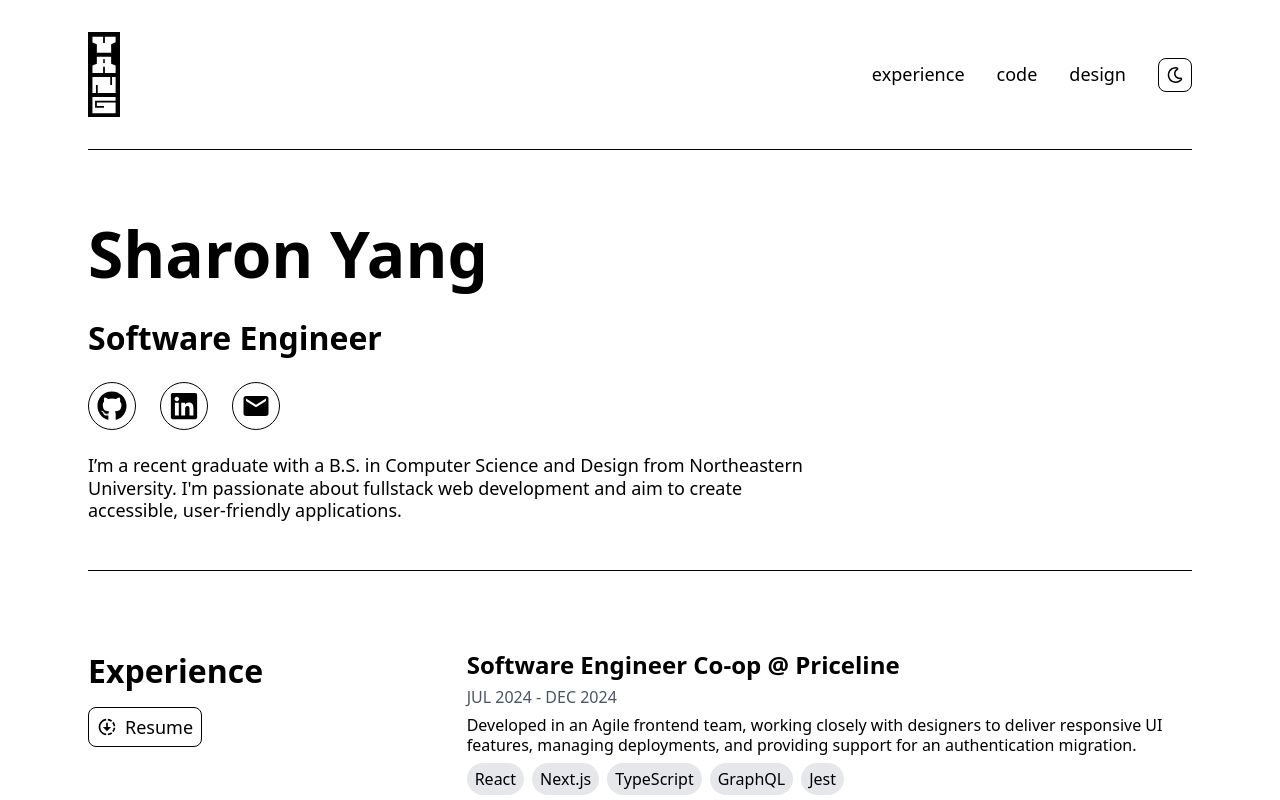
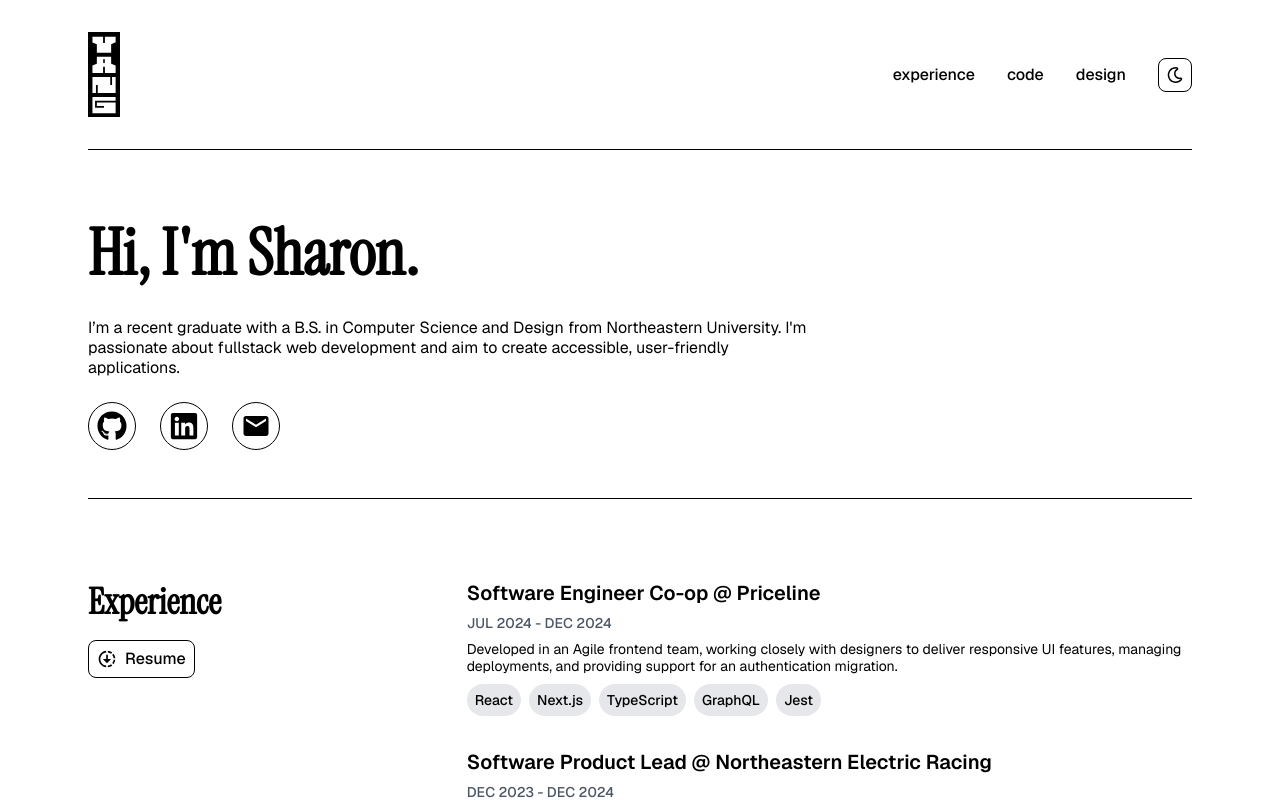
Before and after one commit to sharonyang16/sharonyang16.github.io, a Next.js app: page / in a window 1280 px wide. Shown: the top 800 px of the page. Built offline with nearby package versions, Linux system fonts and the light colour scheme.

Commit message:
update typefaces

```diff
--- a/src/app/layout.tsx
+++ b/src/app/layout.tsx
@@ -1,11 +1,17 @@
 import type { Metadata } from "next";
-import { Public_Sans } from "next/font/google";
+import { Geist, Instrument_Serif } from "next/font/google";
 import Header from "@/components/layout/Header/Header";
 import "@/styles/globals.css";
 
-const publicSans = Public_Sans({
-  variable: "--font-public-sans",
+const geist = Geist({
+  variable: "--font-sans",
   subsets: ["latin"],
+});
+
+const instrumentSerif = Instrument_Serif({
+  variable: "--font-serif",
+  subsets: ["latin"],
+  weight: "400",
 });
 
 export const metadata: Metadata = {
@@ -19,9 +25,9 @@ export default function RootLayout({
   children: React.ReactNode;
 }>) {
   return (
-    <html lang="en">
+    <html lang="en" className={`${geist.className}`}>
       <body
-        className={`${publicSans.variable} antialiased m-auto  min-h-full flex flex-col max-w-[1184px] px-10 bg-white text-black dark:bg-black dark:text-white`}
+        className={`$${geist.variable} ${instrumentSerif.variable} antialiased m-auto  min-h-full flex flex-col max-w-[1184px] px-10 bg-white text-black dark:bg-black dark:text-white`}
       >
         <Header />
         {children}
--- a/src/components/base/Typography/Typography.tsx
+++ b/src/components/base/Typography/Typography.tsx
@@ -5,13 +5,13 @@ import { cn } from "../utils";
 const typographyVariants = cva("", {
   variants: {
     intent: {
-      heading: "font-semibold text-[64px] leading-[1.25]",
-      subheadding1: "font-semibold text-[32px] leading-[1.25]",
-      subheadding2: "font-semibold text-2xl leading-[28px]",
-      label1: "font-medium text-lg leading-[1.25]",
-      label2: "font-medium text-base leading-[1.25]",
-      paragraph1: "font-normal text-lg leading-[1.25]",
-      paragraph2: "font-normal text-base leading-[1.25]",
+      heading: "font-semibold text-[64px] leading-[1.25] font-serif",
+      subheadding1: "font-semibold text-[36px] leading-[1.25] font-serif",
+      subheadding2: "font-semibold text-xl leading-[28px]",
+      label1: "font-medium text-base leading-[1.25]",
+      label2: "font-medium text-sm leading-[1.25]",
+      paragraph1: "font-normal text-base leading-[1.25]",
+      paragraph2: "font-normal text-sm leading-[1.25]",
     },
   },
   defaultVariants: {
--- a/src/components/home/Hero/Hero.tsx
+++ b/src/components/home/Hero/Hero.tsx
@@ -7,7 +7,7 @@ const Hero = ({ name, role, links, summary }: HeroProps) => {
   return (
     <div className="flex flex-col w-full gap-6">
       <Typography intent="heading">{name}</Typography>
-      <Typography intent="subheadding1">{role}</Typography>
+      <Typography intent="paragraph1">{summary}</Typography>
       <div className="flex gap-6">
         {links.map((link) => (
           <Link
@@ -22,7 +22,6 @@ const Hero = ({ name, role, links, summary }: HeroProps) => {
           </Link>
         ))}
       </div>
-      <Typography intent="paragraph1">{summary}</Typography>
     </div>
   );
 };
--- a/src/content/hero.json
+++ b/src/content/hero.json
@@ -1,5 +1,5 @@
 {
-  "name": "Sharon Yang",
+  "name": "Hi, I'm Sharon.",
   "role": "Software Engineer",
   "links": [
     {
--- a/src/styles/globals.css
+++ b/src/styles/globals.css
@@ -1,4 +1,9 @@
 @import "tailwindcss";
+
+@theme {
+  --font-family-sans: var(--font-sans);
+  --font-family-serif: var(--font-serif);
+}
 
 html {
   scroll-behavior: smooth;
--- /dev/null
+++ b/tailwind.config.ts
@@ -0,0 +1,13 @@
+import type { Config } from "tailwindcss";
+
+export default {
+  content: ["./src/**/*.{ts,tsx}"],
+  theme: {
+    extend: {
+      fontFamily: {
+        sans: ["var(--font-sans)"],
+        serif: ["var(--font-serif)"],
+      },
+    },
+  },
+} satisfies Config;
```
